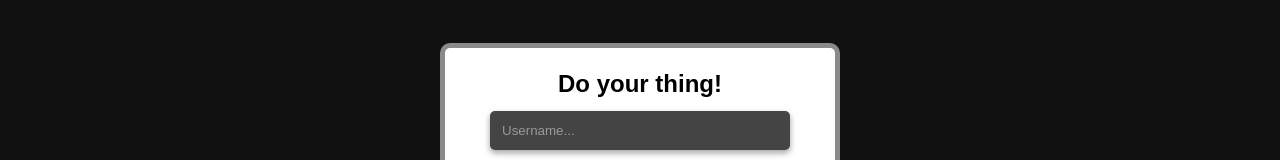
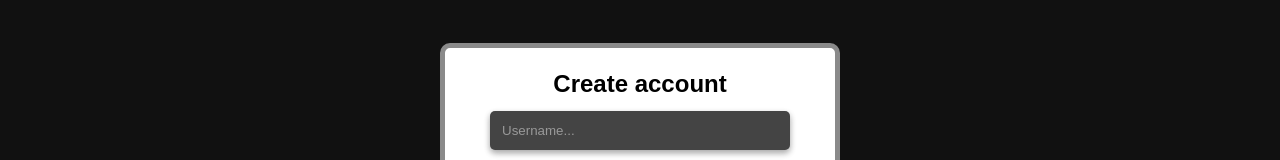
Before and after one commit to EstefanoSantos/FamilyGroup-frontend, a React (Vite) app in the folder FamilyGroup-frontend/: page /new-user in a window 1280 px wide. Shown: the part 336-496 px from the top of the page. Built offline with nearby package versions, Linux system fonts and the light colour scheme.

Commit message:
fix: fix of registration user action

```diff
--- a/FamilyGroup-frontend/src/components/NewUser.tsx
+++ b/FamilyGroup-frontend/src/components/NewUser.tsx
@@ -20,7 +20,8 @@ export default function NewUserForm() {
         try {
             await api.post("/user/createUser", {
                 username: data.username,
-                password: data.password
+                email: data.email,
+                password: data.password,
             });
             console.log("Usuário criado com sucesso!");
         } catch(error) {
@@ -31,7 +32,7 @@ export default function NewUserForm() {
     return (
         <div className="app-container">
             <div className='main'>
-                <h2>Do your thing!</h2>
+                <h2>Create account</h2>
                 <div className="form-group">
                     <input
                         type="text"
```
